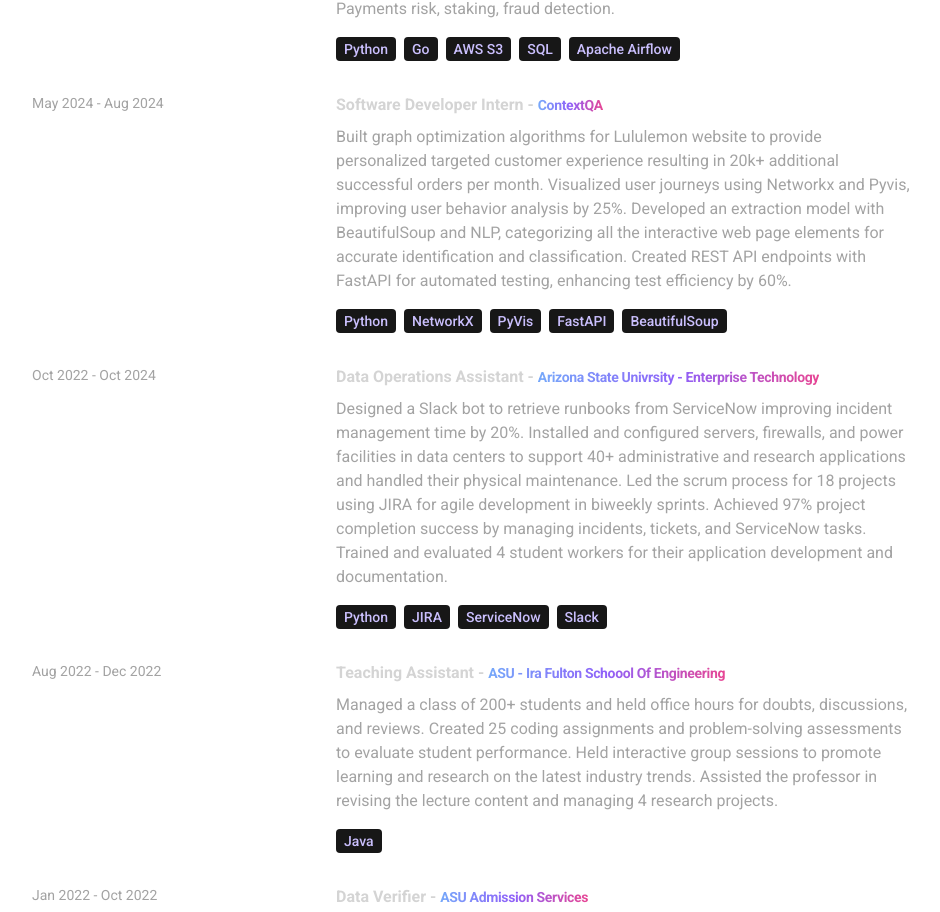
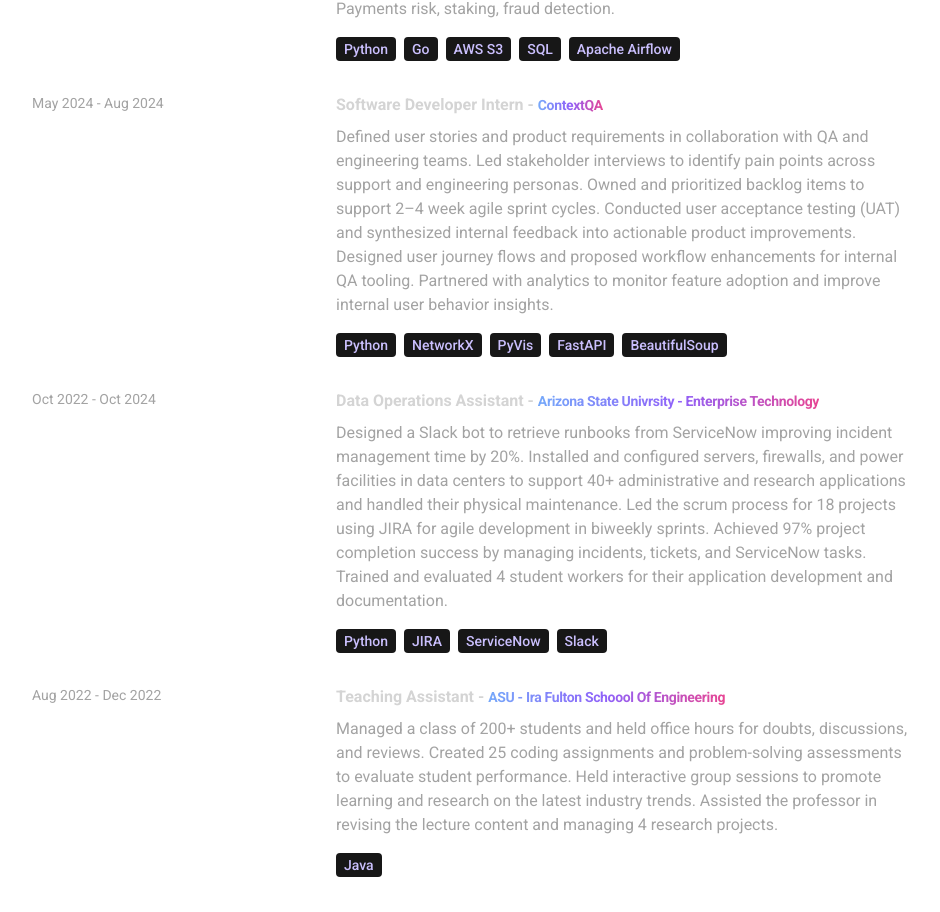
Before and after one commit to aaronbarought/MyPortfolio, a React (Vite) app: page / in a window 1280 px wide. Shown: the part 1377-2289 px from the top of the page, without its empty margins (168-1108 px from the left). Built offline with nearby package versions, Linux system fonts and the light colour scheme.

Commit message:
Update index.js

```diff
--- a/src/constants/index.js
+++ b/src/constants/index.js
@@ -19,10 +19,17 @@
     year: "May 2024 - Aug 2024",
     role: "Software Developer Intern",
     company: "ContextQA",
-    description: `Built graph optimization algorithms for Lululemon website to provide personalized targeted customer experience resulting in 20k+ additional successful orders per month.
-    Visualized user journeys using Networkx and Pyvis, improving user behavior analysis by 25%.
-    Developed an extraction model with BeautifulSoup and NLP, categorizing all the interactive web page elements for accurate identification and classification.
-    Created REST API endpoints with FastAPI for automated testing, enhancing test efficiency by 60%.
+    description: `Defined user stories and product requirements in collaboration with QA and engineering teams.
+
+Led stakeholder interviews to identify pain points across support and engineering personas.
+
+Owned and prioritized backlog items to support 2–4 week agile sprint cycles.
+
+Conducted user acceptance testing (UAT) and synthesized internal feedback into actionable product improvements.
+
+Designed user journey flows and proposed workflow enhancements for internal QA tooling.
+
+Partnered with analytics to monitor feature adoption and improve internal user behavior insights.
     `,
     technologies: ["Python", "NetworkX", "PyVis", "FastAPI", "BeautifulSoup"],
   },
```
